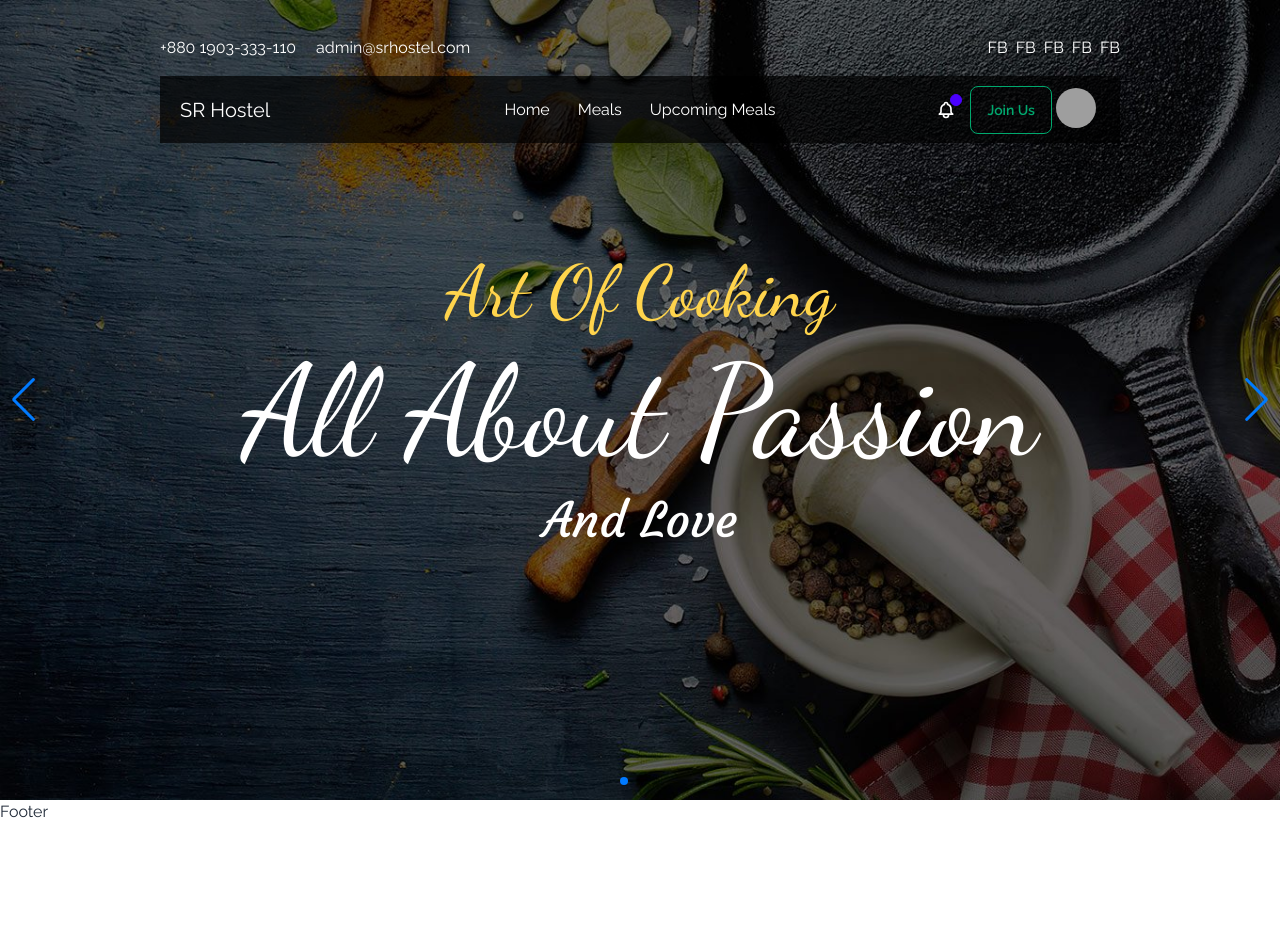
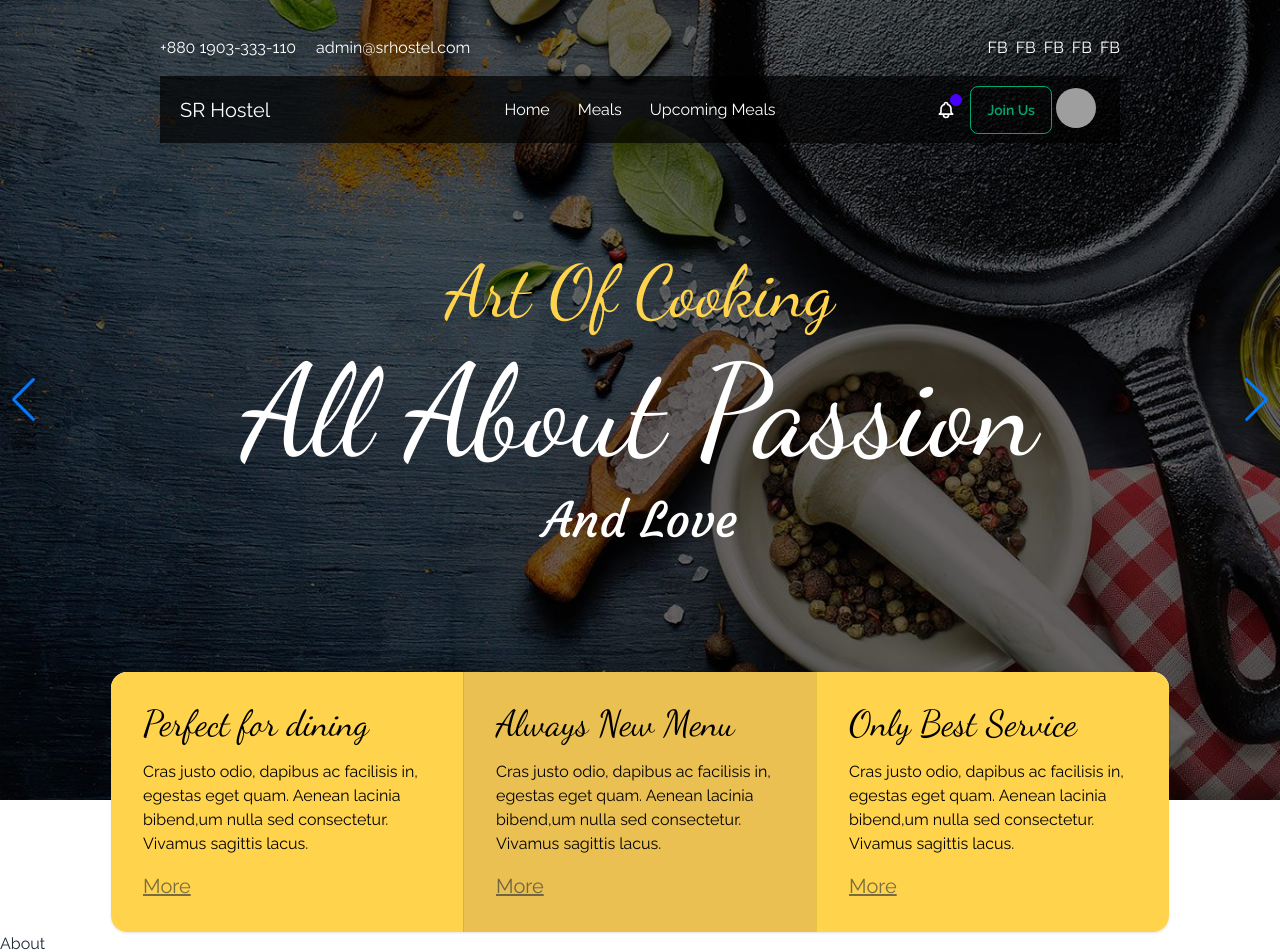
Before and after one commit to wapborhan/sr-hostel-client, a React (Vite) app: page / in a window 1280 px wide. Shown: the top 952 px of the page. Before the commit the page ends 824 px from the top, so only its background shows below. Built offline with nearby package versions, Linux system fonts and the light colour scheme; grey boxes are pictures that could not be loaded.

Commit message:
Services Section Add

```diff
--- a/src/pages/home/HomePage.jsx
+++ b/src/pages/home/HomePage.jsx
@@ -1,9 +1,13 @@
+import About from "./about/About";
 import Banner from "./banner/Banner";
+import Services from "./services/Services";
 
 const HomePage = () => {
   return (
     <>
       <Banner />
+      <Services />
+      <About />
     </>
   );
 };
--- /dev/null
+++ b/src/pages/home/about/About.jsx
@@ -0,0 +1,5 @@
+const About = () => {
+  return <div className="grid grid-cols-2">About</div>;
+};
+
+export default About;
--- /dev/null
+++ b/src/pages/home/services/Services.jsx
@@ -0,0 +1,50 @@
+import { NavLink } from "react-router-dom";
+
+const Services = () => {
+  return (
+    <div className="flex justify-center items-center -mt-32 z-50 relative">
+      <div className="stats shadow">
+        <div className="stat bg-prime space-y-4 p-8">
+          <div className="stat-title text-black text-4xl font-dancing">
+            Perfect for dining
+          </div>
+          <div className="stat-values w-72 text-black">
+            Cras justo odio, dapibus ac facilisis in, egestas eget quam. Aenean
+            lacinia bibend,um nulla sed consectetur. Vivamus sagittis lacus.
+          </div>
+          <div className="stat-desc text-xl">
+            <NavLink className="underline">More</NavLink>
+          </div>
+        </div>
+
+        <div className="stat bg-second space-y-4 p-8">
+          <div className="stat-title text-black text-4xl font-dancing">
+            Always New Menu
+          </div>
+          <div className="stat-values w-72 text-black">
+            Cras justo odio, dapibus ac facilisis in, egestas eget quam. Aenean
+            lacinia bibend,um nulla sed consectetur. Vivamus sagittis lacus.
+          </div>
+          <div className="stat-desc text-xl">
+            <NavLink className="underline">More</NavLink>
+          </div>
+        </div>
+
+        <div className="stat bg-prime space-y-4 p-8">
+          <div className="stat-title text-black text-4xl font-dancing">
+            Only Best Service
+          </div>
+          <div className="stat-values w-72 text-black">
+            Cras justo odio, dapibus ac facilisis in, egestas eget quam. Aenean
+            lacinia bibend,um nulla sed consectetur. Vivamus sagittis lacus.
+          </div>
+          <div className="stat-desc text-xl">
+            <NavLink className="underline">More</NavLink>
+          </div>
+        </div>
+      </div>
+    </div>
+  );
+};
+
+export default Services;
--- a/tailwind.config.js
+++ b/tailwind.config.js
@@ -5,6 +5,7 @@ export default {
     extend: {
       colors: {
         prime: "#ffd44c",
+        second: "#e9c051",
       },
     },
     fontFamily: {
```
